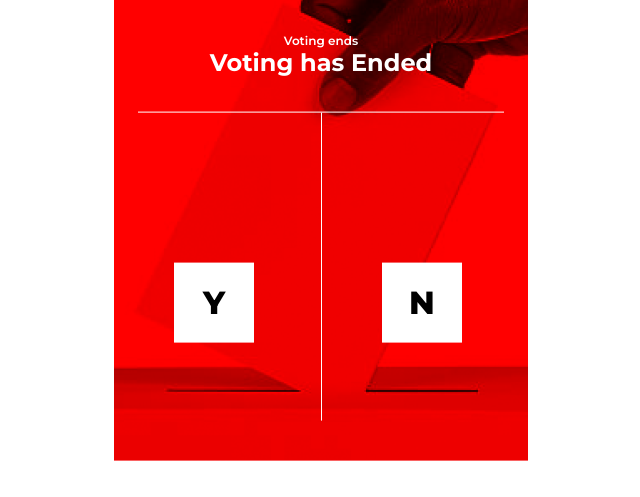
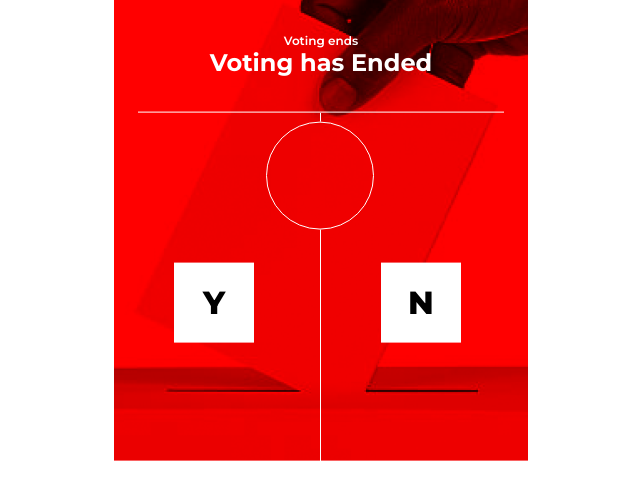
Before and after one commit to jwilliams69420/UX-FEE-Crosspair-Polling-Project, a website: page index.html in a window 1280 px wide. Shown: the part 525-1022 px from the top of the page, without its empty margins (319-959 px from the left). Before the commit the page ends 986 px from the top, so only its background shows below. Drawn offline with Linux system fonts and the light colour scheme.

Commit message:
add vote divider

```diff
--- a/index.html
+++ b/index.html
@@ -48,6 +48,9 @@
                 <div class="ballot flex row center-content center-text">
                   <div class="flex column center-content black lg-font extra-bold"><p>N</p></div>
                 </div>
+                <div class="vote-divider absolute">
+                    <img src="vote_divider.svg" height="381" alt="number of votes">
+                </div>
               </div>
             </div>
           </div>
--- a/styles.css
+++ b/styles.css
@@ -26,6 +26,10 @@
     position: absolute;
     top: 150px;
     left:60px
+}
+
+.vote-divider {
+    left:-55px;
 }
 
 /* Grid Layout */
@@ -60,7 +64,6 @@
 .bottom-right {
     grid-column: col 3 / span 2;
     grid-row: row 3;
-    border-left: 1px solid white;
     margin-bottom: 2.5rem;
 }
 .container {
```
Also changed, not shown: vote_divider.svg (added), 1 other file.
